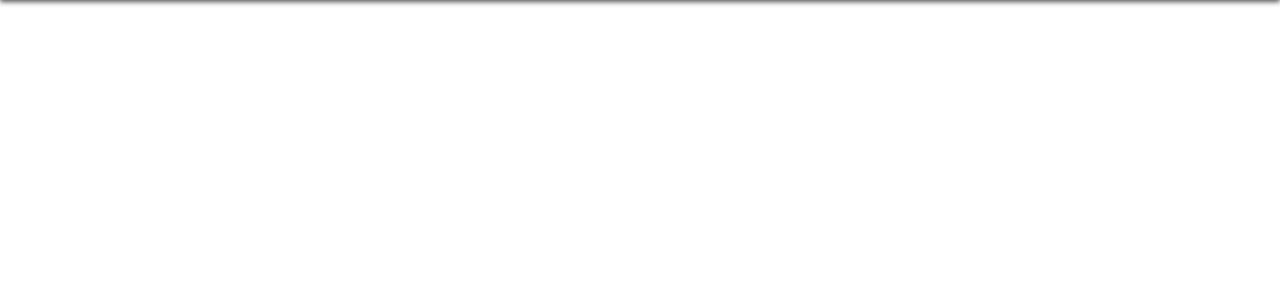
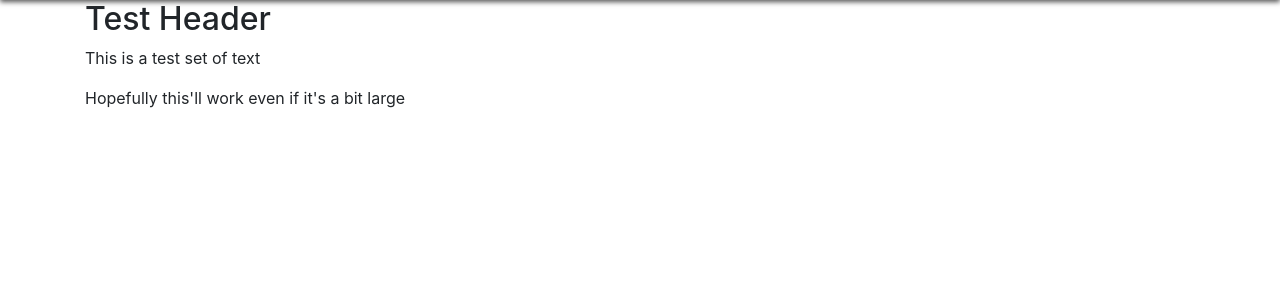
Before and after one commit to georgeCherry02/Componentised-Website, a PHP site: page /public_html/default.php in a window 1280 px wide. Shown: the part 56-356 px from the top of the page. Run offline with PHP 8.4, Linux system fonts and the light colour scheme; some libraries are stand-ins or nearby versions.

Commit message:
Implemented Text Component
Implemented the basics of a text component

It includes a static factory to create each text block

Have yet to add dividers functionality
May go on to add collapsibles...

```diff
--- a/inc/base.php
+++ b/inc/base.php
@@ -24,6 +24,9 @@
     $website_structure = array("default" => $home_page, "test1" => $test_page_1, "Test Group Name" => array("test2" => $test_page_2, "test3" => $test_page_3));
     // Build the pages up with components...
     $home_page->addComponent(new NavBar($website_structure, $home_page));
+    Text::header("Test Header");
+    $text = Text::create(array("This is a test set of text", "Hopefully this'll work even if it's a bit large"));
+    $home_page->addComponent($text);
 
     // Set initial location
     $location = array("default");
--- /dev/null
+++ b/inc/components/Text.php
@@ -0,0 +1,67 @@
+<?php
+    class Text implements Component {
+
+        private static $_s_align = "left";
+        private static $_s_use_dividers = FALSE;
+        private static $_s_header;
+        private static $_s_sub_header;
+
+        private $_text;
+        private $_align;
+        private $_use_dividers;
+
+        private $_header;
+        private $_sub_header;
+
+        private function __construct($text, $align, $use_dividers, $header, $sub_header) {
+            $this->_text = $text;
+            $this->_align = $align;
+            $this->_use_dividers = $use_dividers;
+            $this->_header = $header;
+            $this->_sub_header = $sub_header;
+        }
+
+        public static function use_dividers() {
+            self::$_s_use_dividers = TRUE;
+        }
+        public static function align($align) {
+            self::$_s_align = $align;
+        }
+        public static function header($header) {
+            self::$_s_header = $header;
+        }
+        public static function sub_header($sub_header) {
+            self::$_s_sub_header = $sub_header;
+        }
+        public static function create($text_bodies) {
+            $class = get_called_class();
+            $result = new $class($text_bodies, self::$_s_align, self::$_s_use_dividers, self::$_s_header, self::$_s_sub_header);
+            self::$_s_header = NULL;
+            self::$_s_sub_header = NULL;
+            self::$_s_align = "left";
+            self::$_s_use_dividers = FALSE;
+            return $result;
+        }
+
+        public function render() {
+            $html = "<div class=\"container\">";
+            if (!is_null($this->_header)) {
+                $html.= "<h2>".$this->_header."</h2>";
+                if (!is_null($this->_sub_header)) {
+                    $html.="<h3>".$this->_sub_header."</h3>";
+                }
+            }
+            foreach ($this->_text as $text_body) {
+                $html.= "<p class=\"text-".$this->_align." text-break\">".$text_body."</p>";
+            }
+            $html.= "</div>";
+            return $html;
+        }
+        public function getCategory() {
+            return ComponentCategories::Base();
+        }
+        public function getScriptPaths() {
+            return array();
+        }
+    }
+?>
```
Also changed, not shown: 1 other file.
